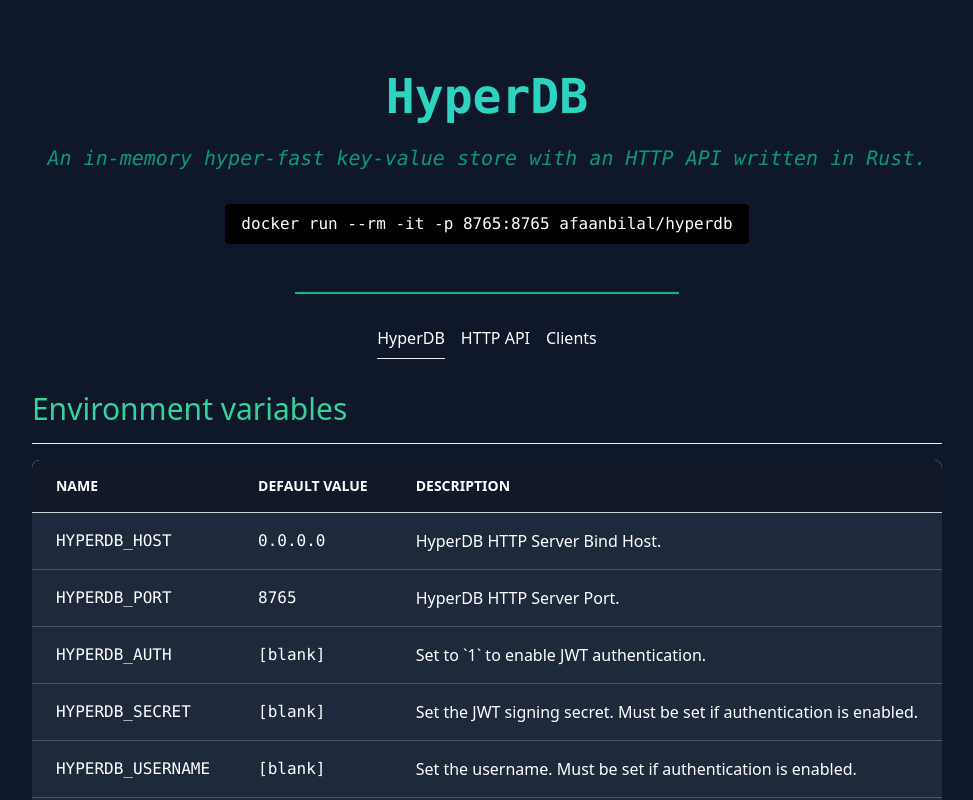
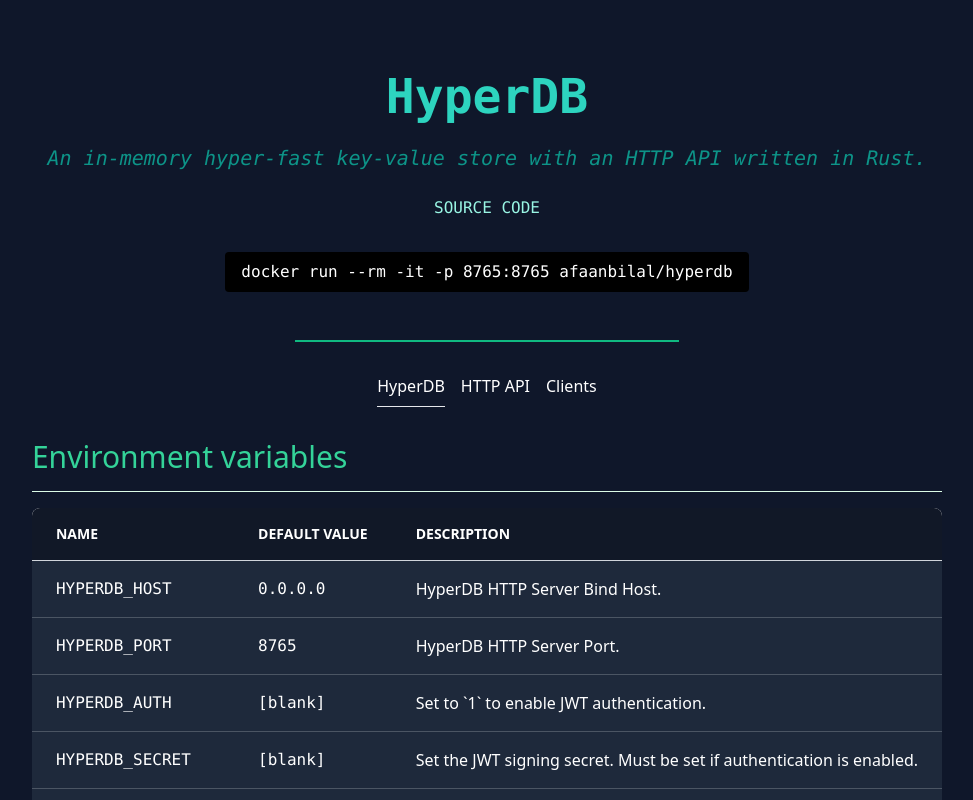
Before and after one commit to AfaanBilal/hyperdb-docs, a React (Vite) app: page / in a window 1280 px wide. Shown: the top 800 px of the page, without its empty margins (153-1126 px from the left). Built offline with nearby package versions, Linux system fonts and the light colour scheme; the HTML template or start-up script is replaced by a standard one.

Commit message:
📝 Source link

```diff
--- a/src/App.tsx
+++ b/src/App.tsx
@@ -25,6 +25,7 @@ const App: React.FC = () => {
         <div className="py-12 flex flex-col items-center pt-12 text-white">
             <h1 className="text-teal-400 text-5xl font-mono font-extrabold my-6">HyperDB</h1>
             <h3 className="text-teal-600 text-xl font-mono italic">An in-memory hyper-fast key-value store with an HTTP API written in Rust.</h3>
+            <div className="text-teal-200 text-md uppercase font-mono mt-6"><a href="https://github.com/AfaanBilal/hyperdb" target="_blank" rel="noopener">Source code</a></div>
 
             <code className="bg-black py-2 px-4 my-8 rounded">docker run --rm -it -p 8765:8765 afaanbilal/hyperdb</code>
 
@@ -40,7 +41,7 @@ const App: React.FC = () => {
             {view === View.Http && <HttpApi />}
             {view === View.Clients && <Clients />}
 
-            <div className="my-8 border-t border-slate-600 p-4">&copy; <a className="text-cyan-400" href="https://afaan.dev" rel="noopener">Afaan Bilal</a></div>
+            <div className="my-8 border-t border-slate-600 p-4">&copy; <a className="text-cyan-400" href="https://afaan.dev" target="_blank" rel="noopener">Afaan Bilal</a></div>
         </div>
     );
 }
```
Also changed, not shown: 5 other files (tests, documents, lock files or other folders).
